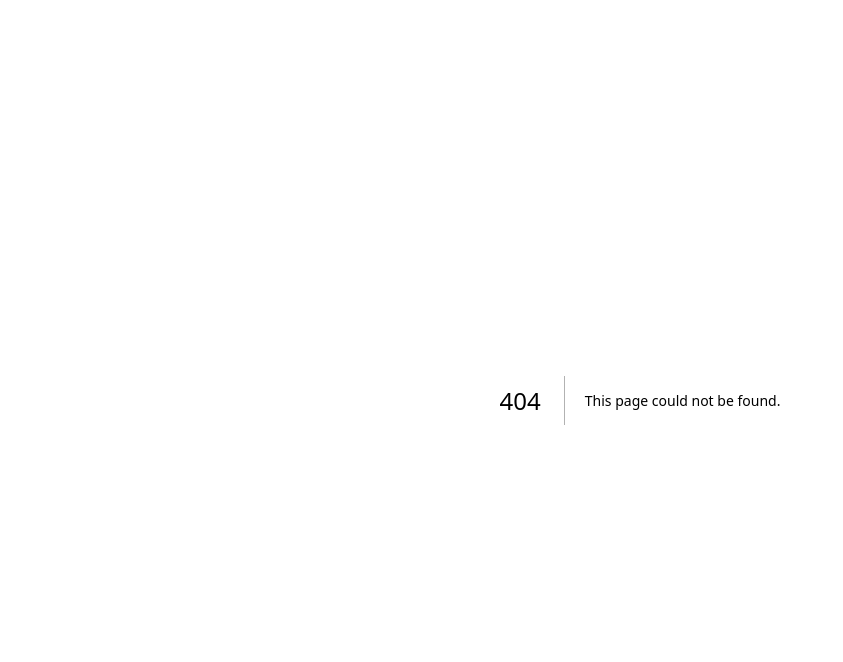
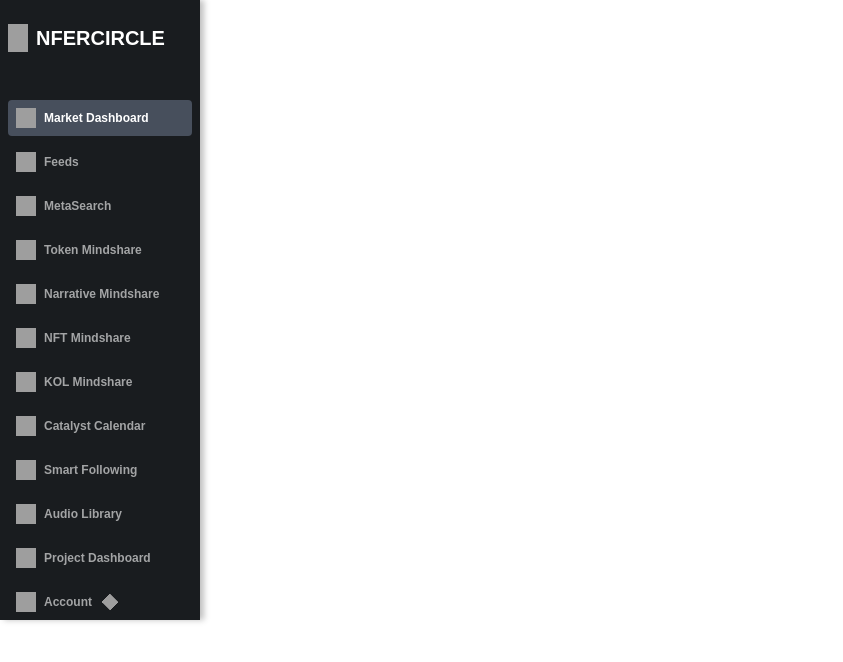
Before and after one commit to Infercircle/Infercircle, a Next.js app in the folder frontend/: page /dashboard in a window 1280 px wide. Before the commit this address had no page. Shown: the top 662 px of the page, without its empty margins (0-843 px from the left). Built offline with nearby package versions, Linux system fonts and the light colour scheme; grey boxes are pictures that could not be loaded.

Commit message:
still developing

```diff
--- /dev/null
+++ b/frontend/src/app/dashboard/page.tsx
@@ -0,0 +1,11 @@
+// src/app/dashboard/page.tsx
+import Sidebar from "@/components/Sidebar"; // adjust path if needed
+
+export default function Dashboard() {
+  return (
+    <div className="flex">
+      <Sidebar />
+
+    </div>
+  );
+}
--- a/frontend/src/app/page.tsx
+++ b/frontend/src/app/page.tsx
@@ -2,9 +2,11 @@ import MediumCard from "@/components/MediumCard";
 import TwitterFeedsCard from "@/components/TwitterFeedCard";
 import Header from "@/components/Header";
 
+
 export default function Home() {
   return (
     <>
+
       <Header />
       <TwitterFeedsCard />
       <MediumCard />
--- /dev/null
+++ b/frontend/src/components/Sidebar.tsx
@@ -0,0 +1,47 @@
+import React from "react";
+import sidebarItems from "./sidebaritems";
+
+export const Sidebar = () => {
+  return (
+    <aside className="w-[200px] h-full bg-[#191c1f] shadow-[4px_0px_6px_#00000040]">
+      {/* Logo Section */}
+      <div className="flex items-center gap-2 px-2 py-6">
+        <img
+          className="w-5 h-7"
+          alt="Infer circle"
+          src="https://c.animaapp.com/mcex44fs90T69B/img/infer-circle.png"
+        />
+        <h1 className="text-white font-semibold text-xl leading-[27px]">NFERCIRCLE</h1>
+      </div>
+
+      {/* Sidebar Items */}
+      <nav className="flex flex-col gap-2 mt-6">
+        {sidebarItems.map((item, index) => (
+          <div
+            key={index}
+            className={`flex items-center gap-2 px-2 py-2 mx-2 rounded ${
+              item.active ? "bg-[#474f5c]" : ""
+            }`}
+          >
+            <img src={item.icon} alt={item.label} className="w-5 h-5" />
+            <span className={`text-xs font-semibold ${item.active ? "text-white" : "text-[#ffffff99]"}`}>
+              {item.label}
+            </span>
+            {item.extraImage && (
+              <div
+                className="w-3 h-3 rotate-45 ml-1"
+                style={{
+                  backgroundImage: `url(${item.extraImage})`,
+                  backgroundSize: "cover",
+                  backgroundPosition: "center",
+                }}
+              />
+            )}
+          </div>
+        ))}
+      </nav>
+    </aside>
+  );
+};
+
+export default Sidebar;
--- /dev/null
+++ b/frontend/src/components/sidebaritems.tsx
@@ -0,0 +1,54 @@
+const sidebarItems = [
+    {
+      label: "Market Dashboard",
+      icon: "https://c.animaapp.com/mcex44fs90T69B/img/svg-2.svg",
+      active: true,
+    },
+    {
+      label: "Feeds",
+      icon: "https://c.animaapp.com/mcex44fs90T69B/img/svg-3.svg",
+    },
+    {
+      label: "MetaSearch",
+      icon: "https://c.animaapp.com/mcex44fs90T69B/img/svg-5.svg",
+    },
+    {
+      label: "Token Mindshare",
+      icon: "https://c.animaapp.com/mcex44fs90T69B/img/svg.svg",
+    },
+    {
+      label: "Narrative Mindshare",
+      icon: "https://c.animaapp.com/mcex44fs90T69B/img/svg-10.svg",
+    },
+    {
+      label: "NFT Mindshare",
+      icon: "https://c.animaapp.com/mcex44fs90T69B/img/svg-7.svg",
+    },
+    {
+      label: "KOL Mindshare",
+      icon: "https://c.animaapp.com/mcex44fs90T69B/img/svg-9.svg",
+    },
+    {
+      label: "Catalyst Calendar",
+      icon: "https://c.animaapp.com/mcex44fs90T69B/img/svg-11.svg",
+    },
+    {
+      label: "Smart Following",
+      icon: "https://c.animaapp.com/mcex44fs90T69B/img/svg-8.svg",
+    },
+    {
+      label: "Audio Library",
+      icon: "https://c.animaapp.com/mcex44fs90T69B/img/svg-4.svg",
+    },
+    {
+      label: "Project Dashboard",
+      icon: "https://c.animaapp.com/mcex44fs90T69B/img/svg-1.svg",
+    },
+    {
+      label: "Account",
+      icon: "https://c.animaapp.com/mcex44fs90T69B/img/svg-6.svg",
+      extraImage: "https://c.animaapp.com/mcex44fs90T69B/img/invite-gift-dd17fc26-png.png",
+    },
+  ];
+
+  export default sidebarItems;
```
